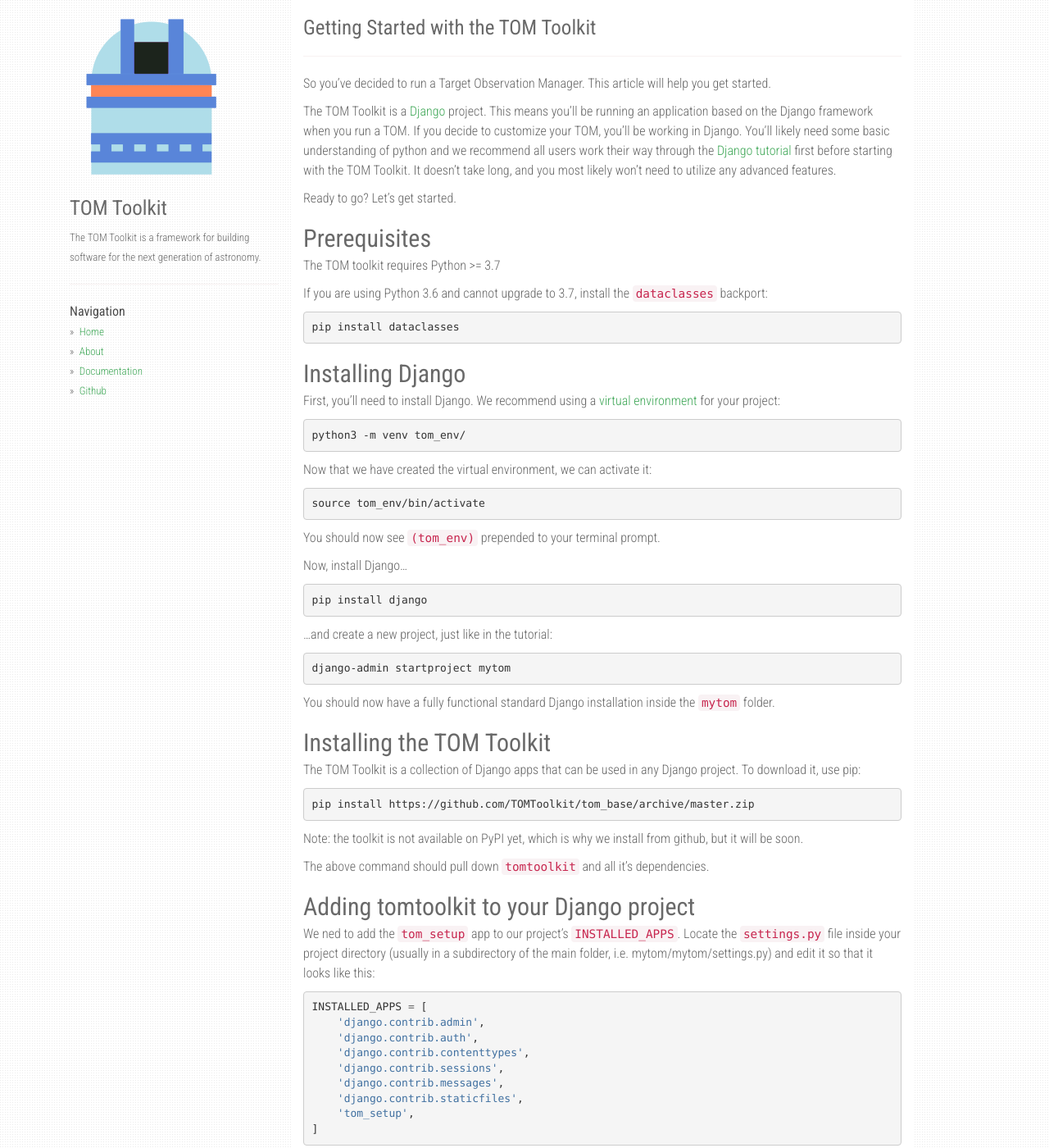
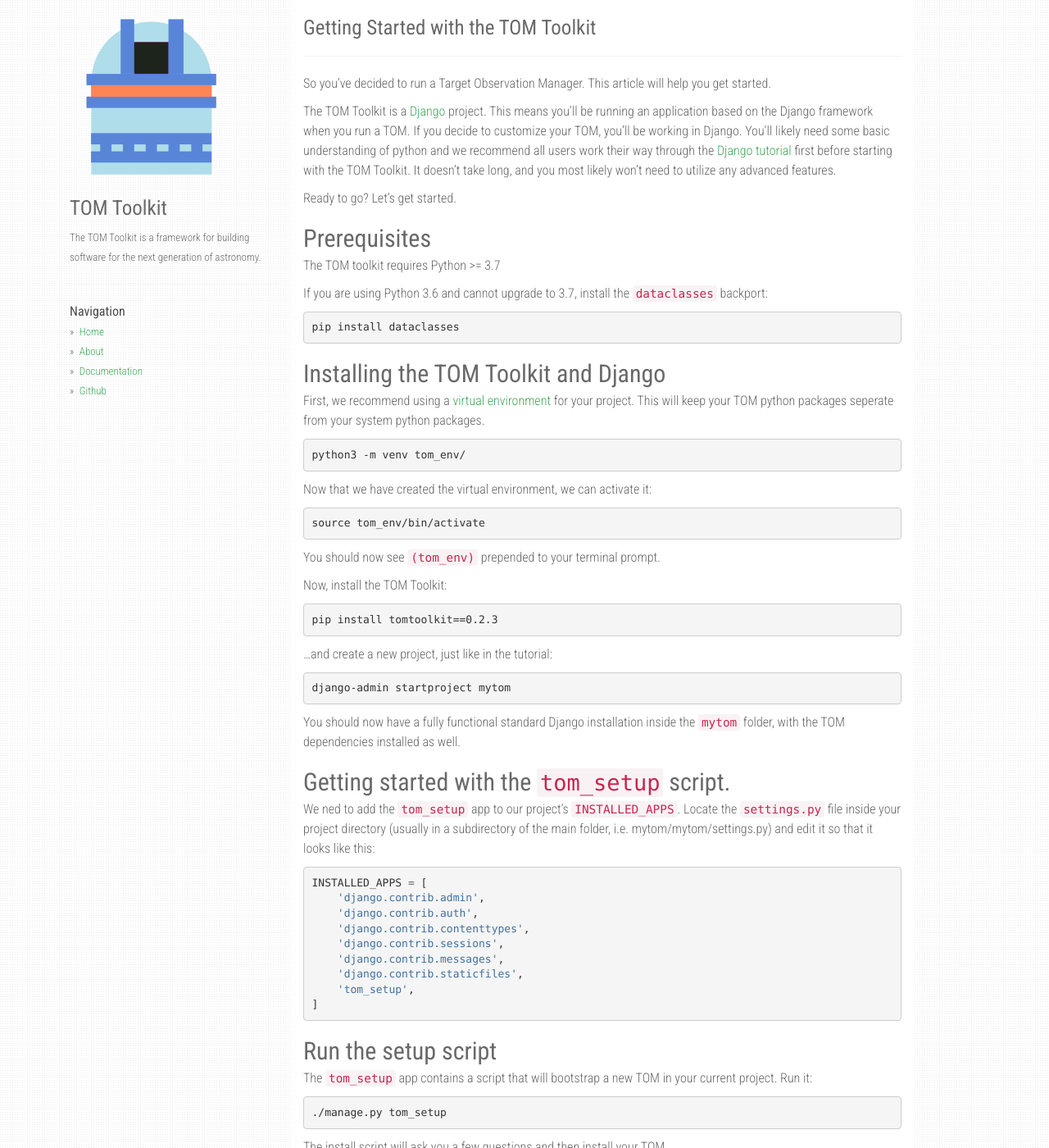
Before and after one commit to TOMToolkit/tomtoolkit.github.io, a Jekyll site: the page built from docs/getting_started.md, in a window 1280 px wide and 1400 px high. Shown: the whole window at 82% size. Built offline with Jekyll 4.4.1, drawn with Linux system fonts in a browser that asks for light colours; nearby versions of some CDN libraries; our own code applies the rules of GitHub Pages for plain Markdown files.

Commit message:
Update getting started guide with pypi instructions

```diff
--- a/docs/getting_started.md
+++ b/docs/getting_started.md
@@ -23,10 +23,12 @@
 
     pip install dataclasses
 
-## Installing Django
+## Installing the TOM Toolkit and Django
 
-First, you'll need to install Django. We recommend using a
-[virtual environment](https://docs.python.org/3/tutorial/venv.html) for your project:
+First, we recommend using a
+[virtual environment](https://docs.python.org/3/tutorial/venv.html) for your
+project.
+This will keep your TOM python packages seperate from your system python packages.
 
     python3 -m venv tom_env/
 
@@ -36,30 +38,18 @@
 
 You should now see `(tom_env)` prepended to your terminal prompt.
 
-Now, install Django...
+Now, install the TOM Toolkit:
 
-    pip install django
+    pip install tomtoolkit==0.2.3
 
 ...and create a new project, just like in the tutorial:
 
     django-admin startproject mytom
 
 You should now have a fully functional standard Django installation inside the
-`mytom` folder.
+`mytom` folder, with the TOM dependencies installed as well.
 
-## Installing the TOM Toolkit
-
-The TOM Toolkit is a collection of Django apps that can be used in any Django
-project. To download it, use pip:
-
-    pip install https://github.com/TOMToolkit/tom_base/archive/master.zip
-
-Note: the toolkit is not available on PyPI yet, which is why we install from
-github, but it will be soon.
-
-The above command should pull down `tomtoolkit` and all it's dependencies.
-
-## Adding tomtoolkit to your Django project
+## Getting started with the `tom_setup` script.
 
 We ned to add the `tom_setup` app to our project's `INSTALLED_APPS`. Locate the
 `settings.py` file inside your project directory (usually in a subdirectory of the
```
